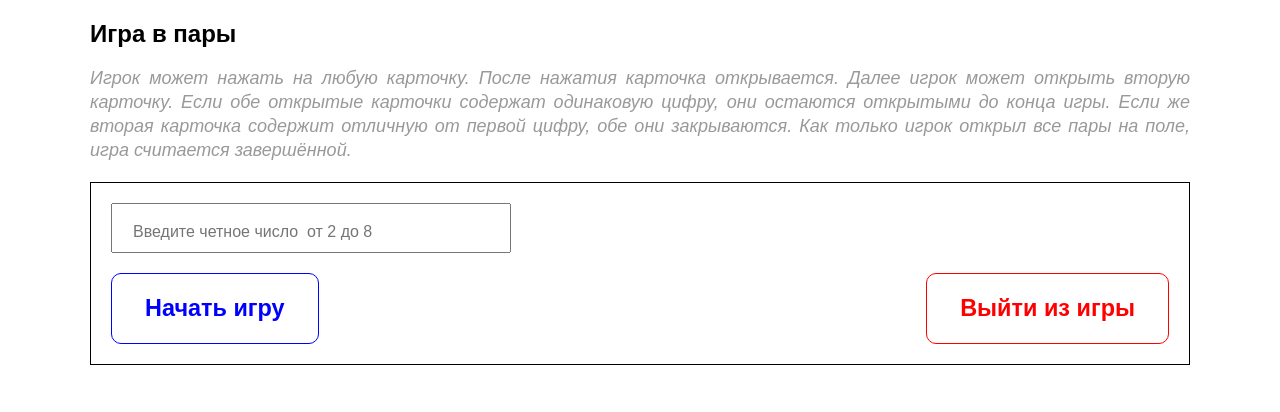
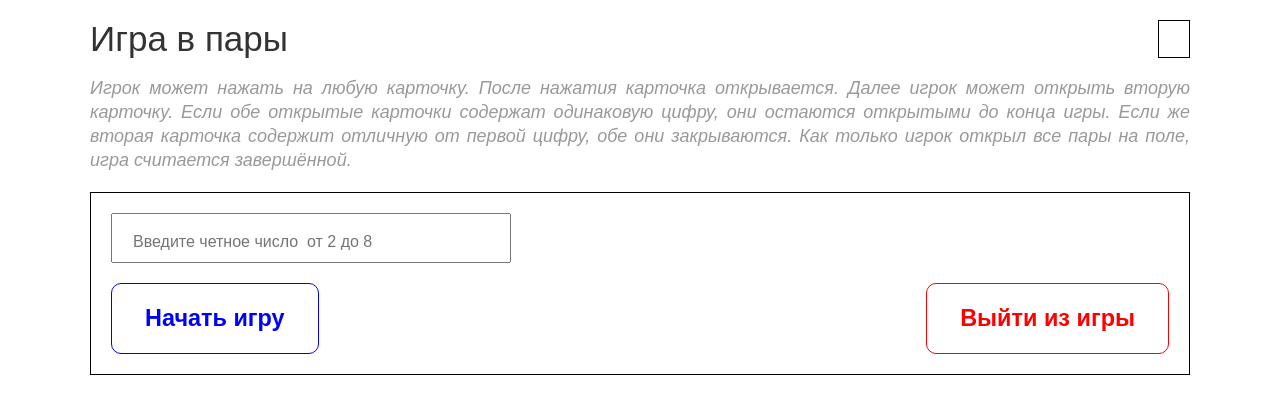
Before and after one commit to IgorGoshkiev/formStudent, a website: page homework_9/09_const-var-scope/index.html in a window 1280 px wide. Drawn offline with Linux system fonts and the light colour scheme.

Commit message:
add_timer

```diff
--- a/homework_9/09_const-var-scope/css/style.css
+++ b/homework_9/09_const-var-scope/css/style.css
@@ -55,17 +55,30 @@ ul {
   list-style: none;
 }
 
-.title {
+.header-title {
   margin: 0;
   font-weight: normal;
-  font-size: 48px;
-  line-height: 65px;
+  font-size: 35px;
+  line-height: 38px;
   color: var(--common-color-light-black);
 }
 
 .header {
   margin-bottom: 20px;
   margin-top: 20px;
+}
+
+.header-wraper {
+  display: flex;
+  justify-content: space-between;
+}
+
+.header-clock {
+  font-size: 18px;
+  color: var(--comon-color-red);
+  border: 1px solid  var(--common-color-black);
+  padding-left: 15px;
+  padding-right: 15px;
 }
 
 .main {
--- a/homework_9/09_const-var-scope/main.js
+++ b/homework_9/09_const-var-scope/main.js
@@ -2,19 +2,34 @@
 
   // Создаем заголовок приложения
   function createAppTitle(title) {
-    let appTitle = document.createElement('h2');
+    const wrapper = document.createElement('div');
+    wrapper.classList.add('header-wraper');
+
+    const appTitle = document.createElement('h2');
     appTitle.classList.add('header-title');
     appTitle.innerHTML = title;
-    return appTitle;
+
+    let appClock = document.createElement('button');
+    appClock.classList.add('header-clock');
+
+    wrapper.append(appTitle);
+    wrapper.append(appClock);
+
+    return {
+      appTitle,
+      appClock,
+      wrapper
+    }
   }
 
   // Создаем колонку с правилами игры
   function createTextHeader(text) {
-    let appText = document.createElement('p');
+    const appText = document.createElement('p');
     appText.classList.add('header-text');
     appText.innerText = text;
     return appText;
   }
+
 
   // создаем и возвращаем форму для для ввода кол-ва карточек, запуска и остановки игры
   function createAppForm() {
@@ -133,7 +148,7 @@
   function enablingCardTapping() {
     let onButtons = document.querySelectorAll('.button-for-card');
     for (let i = 0; i < onButtons.length; i++) {
-      onButtons[i].removeAttribute('disabled');
+      onButtons[i].recountAttribute('disabled');
     }
   }
 
@@ -199,7 +214,7 @@
       currentCard.buttonforCard.addEventListener('click', () => {
         let valueCard = array[currentCard.buttonforCard.id];
         currentCard.buttonforCard.innerHTML = valueCard;
-        currentCard.buttonforCard.classList.remove('button-for-card__closed');
+        currentCard.buttonforCard.classList.recount('button-for-card__closed');
         currentCard.buttonforCard.classList.add('button-for-card__active');
         let isEqual = comparisonOfCards(valueCard, currentCard.buttonforCard);
         if (isEqual === false) {
@@ -219,13 +234,28 @@
     sectionCards.append(ulCards);
   }
 
+  // Таймер обратного отсчета
+  function timeCountdown(clock) {
+    let degritCount = null;
+    clock = clock / 1000;
+    let firstButton = document.querySelector('button');
+    firstButton.innerHTML = clock;
+    (function count() {
+      if (clock > 0) {
+        clock--;
+        firstButton.innerHTML = clock;
+        setTimeout(count, 1000);
+      }
+    })();
+  }
+
   // Отрисовываем формы и передаём валидное число карточек и создаем их
   function drawingForm() {
     const containerTitleForm = document.querySelector('header div.container');
     const gameAppTitle = createAppTitle('Игра в пары');
     const gameAppText = createTextHeader('Игрок может нажать на любую карточку. После нажатия карточка открывается. Далее игрок может открыть вторую карточку. Если обе открытые карточки содержат одинаковую цифру, они остаются открытыми до конца игры. Если же вторая карточка содержит отличную от первой цифру, обе они закрываются. Как только игрок открыл все пары на поле, игра считается завершённой.');
 
-    containerTitleForm.append(gameAppTitle);
+    containerTitleForm.append(gameAppTitle.wrapper);
     containerTitleForm.append(gameAppText);
 
     const containerForm = document.querySelector('main div.container');
@@ -242,7 +272,6 @@
       }
       let validInputValue = checkInputValue(inputValue);
       if (!validInputValue) {
-        // console.log('Value is not valid');
         gameAppForm.input.value = '';
         gameAppForm.input.classList.add('app-form__input-error');
         gameAppForm.input.placeholder = 'Value is not valid';
@@ -251,19 +280,19 @@
         gameAppForm.buttonStartPlay.disabled = true;
         gameAppForm.buttonStartPlay.classList.add('button-disable');
         let arrayMixed = createArrayOfPairs(Math.pow(validInputValue, 2));
-        // console.log(arrayMixed);
         createBlockCards(arrayMixed);
-
         if (validInputValue > 4) {
           timerId = setTimeout(() => {
             alert('Время игры закончилось');
             window.location.reload();
           }, 90000);
+          timeCountdown(90000);
         } else {
           timerId = setTimeout(() => {
             alert('Время игры закончилось');
             window.location.reload();
           }, 50000);
+          timeCountdown(50000);
         }
       }
     });
```
